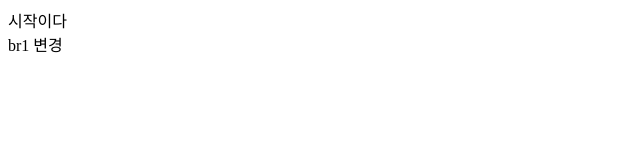
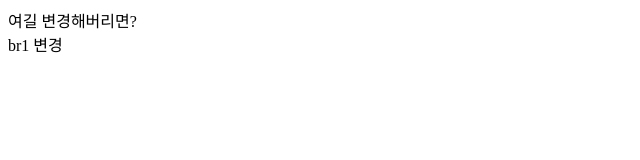
Before and after one commit to jeagwanglee/My-Team-Project, a plain HTML site: page index.html in a window 1280 px wide. Shown: the whole page, without its empty margins (0-640 px from the left). Drawn offline with Linux system fonts and the light colour scheme.

Commit message:
충돌 테스트 커밋

```diff
--- a/index.html
+++ b/index.html
@@ -7,7 +7,7 @@
     <title>Document</title>
   </head>
   <body>
-    <div>시작이다</div>
+    <div>여길 변경해버리면?</div>
     <div>br1 변경</div>
   </body>
 </html>
```
